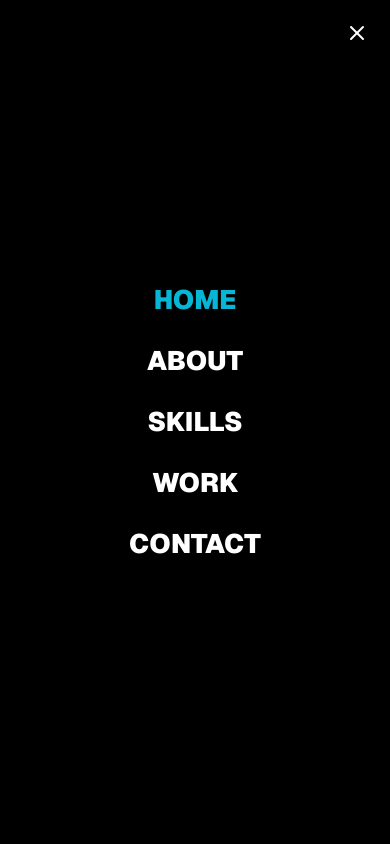
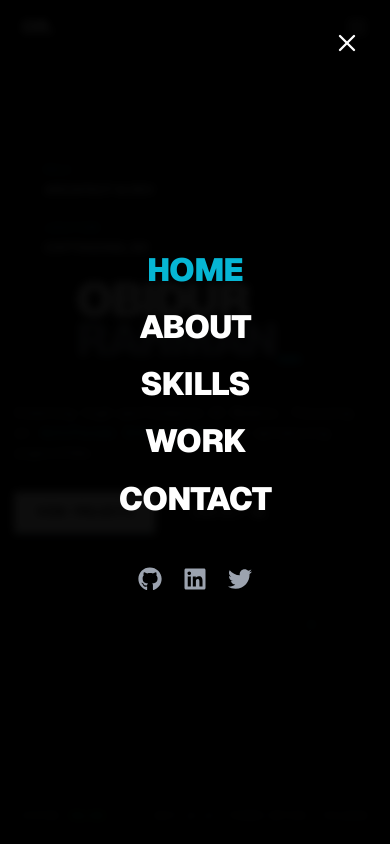
Before and after one commit to ashfinnn/obidur-rahman, a Next.js app: page / in a window 390 px wide. Both pictures are taken after a click on the button 356 px from the left and 26 px from the top of the page. Shown: the top 844 px of the page. Built offline with nearby package versions, Linux system fonts and the light colour scheme.

Commit message:
modified:   app/components/Header.tsx 	modified:   app/components/Hero.tsx 	modified:   app/components/sections/AboutSection.tsx

```diff
--- a/app/components/Header.tsx
+++ b/app/components/Header.tsx
@@ -4,6 +4,7 @@ import Link from 'next/link';
 import { useState, useEffect } from 'react';
 import { FaGithub, FaLinkedin, FaTwitter } from 'react-icons/fa';
 import { FiMenu, FiX } from 'react-icons/fi';
+import { motion, AnimatePresence } from 'framer-motion';
 
 const navItems = [
     { id: 'hero', label: 'HOME' },
@@ -13,19 +14,29 @@ const navItems = [
     { id: 'contact', label: 'CONTACT' },
 ];
 
-// Intersection observer initial setup removed from module scope because it referenced component state.
-// The observer is already created inside the Header component's useEffect where setActiveSection and setIsDark are available.
+const socialLinks = [
+    { icon: FaGithub, href: 'https://github.com/yourusername', label: 'GitHub' },
+    { icon: FaLinkedin, href: 'https://linkedin.com/in/yourusername', label: 'LinkedIn' },
+    { icon: FaTwitter, href: 'https://twitter.com/yourusername', label: 'Twitter' },
+];
 
 const Header = () => {
     const [activeSection, setActiveSection] = useState('hero');
     const [isDark, setIsDark] = useState(true);
     const [mobileMenuOpen, setMobileMenuOpen] = useState(false);
+    const [scrolled, setScrolled] = useState(false);
 
     useEffect(() => {
-        // INTERSECTION OBSERVER: The robust way to track sticky sections
+        // Track scroll for additional effects
+        const handleScroll = () => {
+            setScrolled(window.scrollY > 50);
+        };
+        window.addEventListener('scroll', handleScroll);
+
+        // Intersection observer for active section tracking
         const observerOptions = {
             root: null,
-            rootMargin: '-45% 0px -45% 0px', // Detects what is in the MIDDLE 10% of screen
+            rootMargin: '-45% 0px -45% 0px',
             threshold: 0
         };
 
@@ -33,9 +44,6 @@ const Header = () => {
             entries.forEach((entry) => {
                 if (entry.isIntersecting) {
                     setActiveSection(entry.target.id);
-
-                    // Auto-detect theme based on section data-attribute
-                    // Note: You need to add data-theme="light" or "dark" to your sections
                     const theme = entry.target.closest('section')?.getAttribute('data-theme');
                     if (theme) setIsDark(theme === 'dark');
                 }
@@ -43,86 +51,238 @@ const Header = () => {
         };
 
         const observer = new IntersectionObserver(observerCallback, observerOptions);
-
         navItems.forEach((item) => {
             const element = document.getElementById(item.id);
             if (element) observer.observe(element);
         });
 
-        return () => observer.disconnect();
+        return () => {
+            observer.disconnect();
+            window.removeEventListener('scroll', handleScroll);
+        };
     }, []);
 
-    // Dynamic styles
-    const bgClass = isDark ? 'bg-black/20 border-white/10' : 'bg-white/40 border-black/10';
+    // Prevent body scroll when mobile menu is open
+    useEffect(() => {
+        if (mobileMenuOpen) {
+            document.body.style.overflow = 'hidden';
+        } else {
+            document.body.style.overflow = 'unset';
+        }
+        return () => {
+            document.body.style.overflow = 'unset';
+        };
+    }, [mobileMenuOpen]);
+
+    const bgClass = isDark
+        ? 'bg-black/20 border-white/10'
+        : 'bg-white/60 border-black/10';
     const textClass = isDark ? 'text-white' : 'text-black';
-    const muteClass = isDark ? 'text-gray-500' : 'text-gray-400';
+    const muteClass = isDark ? 'text-gray-400' : 'text-gray-500';
 
     return (
         <>
             {/* --- DESKTOP SIDEBAR --- */}
-            <aside className={`hidden md:flex fixed left-0 top-0 bottom-0 w-28 flex-col justify-between py-8 z-[999] border-r backdrop-blur-xl transition-all duration-500 ${bgClass}`}>
+            <motion.aside
+                initial={{ x: -100, opacity: 0 }}
+                animate={{ x: 0, opacity: 1 }}
+                transition={{ duration: 0.6, ease: 'easeOut' }}
+                className={`hidden md:flex fixed left-0 top-0 bottom-0 w-28 flex-col justify-between py-8 z-[999] border-r backdrop-blur-xl transition-all duration-500 ${bgClass} ${scrolled ? 'shadow-2xl' : ''}`}
+            >
                 {/* Logo */}
-                <button onClick={() => window.scrollTo({ top: 0, behavior: 'smooth' })} className="w-full flex justify-center">
-                    <span className={`font-black text-2xl tracking-tighter ${textClass}`}>OR.</span>
-                </button>
+                <motion.button
+                    onClick={() => window.scrollTo({ top: 0, behavior: 'smooth' })}
+                    className="w-full flex justify-center group"
+                    whileHover={{ scale: 1.05 }}
+                    whileTap={{ scale: 0.95 }}
+                >
+                    <span className={`font-black text-2xl tracking-tighter transition-colors ${textClass} group-hover:text-cyan-500`}>
+                        OR.
+                    </span>
+                </motion.button>
 
                 {/* Nav */}
-                <nav className="flex flex-col w-full gap-2">
-                    {navItems.map((item) => {
+                <nav className="flex flex-col w-full gap-1">
+                    {navItems.map((item, idx) => {
                         const isActive = activeSection === item.id;
                         return (
+                            <motion.div
+                                key={item.id}
+                                initial={{ x: -20, opacity: 0 }}
+                                animate={{ x: 0, opacity: 1 }}
+                                transition={{ delay: idx * 0.1 }}
+                            >
                                 <Link
-                                key={item.id}
                                     href={`#${item.id}`}
-                                className="relative flex items-center justify-center h-12 w-full group"
+                                    className="relative flex items-center justify-center h-14 w-full group"
                                 >
-                                <div className={`flex items-center gap-2 transition-all duration-300 ${isActive ? 'translate-x-2' : ''}`}>
-                                    <span className={`text-[10px] font-mono font-bold uppercase tracking-widest transition-colors ${isActive ? 'text-cyan-500' : 'text-transparent group-hover:text-gray-400'}`}>
+                                    {/* Active indicator line */}
+                                    <motion.div
+                                        className="absolute left-0 w-1 h-8 bg-cyan-500 rounded-r-full"
+                                        initial={false}
+                                        animate={{
+                                            opacity: isActive ? 1 : 0,
+                                            scaleY: isActive ? 1 : 0.5
+                                        }}
+                                        transition={{ duration: 0.3 }}
+                                    />
+
+                                    <div className={`flex items-center gap-2.5 transition-all duration-300 ${isActive ? 'translate-x-1' : ''}`}>
+                                        <span className={`text-[9px] font-mono font-bold uppercase tracking-widest transition-all duration-300 ${
+                                            isActive
+                                                ? 'text-cyan-500 opacity-100'
+                                                : 'opacity-0 group-hover:opacity-60'
+                                        } ${muteClass}`}>
                                             {item.label}
                                         </span>
-                                    <div className={`w-1.5 h-1.5 rounded-full transition-all duration-300 ${isActive ? 'bg-cyan-500 scale-125' : isDark ? 'bg-white/20' : 'bg-black/20'}`} />
+                                        <motion.div
+                                            className={`w-1.5 h-1.5 rounded-full transition-all duration-300 ${
+                                                isActive
+                                                    ? 'bg-cyan-500 shadow-[0_0_8px_rgba(6,182,212,0.6)]'
+                                                    : isDark ? 'bg-white/30' : 'bg-black/30'
+                                            }`}
+                                            whileHover={{ scale: 1.3 }}
+                                        />
                                     </div>
                                 </Link>
+                            </motion.div>
                         );
                     })}
                 </nav>
 
                 {/* Socials */}
-                <div className="flex flex-col items-center gap-6">
-                    {[FaGithub, FaLinkedin, FaTwitter].map((Icon, i) => (
-                        <a key={i} href="#" className={`hover:text-cyan-500 transition-colors ${muteClass}`}>
-                            <Icon size={18} />
-                        </a>
+                <div className="flex flex-col items-center gap-5">
+                    {/* Divider */}
+                    <div className={`w-px h-12 ${isDark ? 'bg-white/10' : 'bg-black/10'}`} />
+
+                    {socialLinks.map((social, i) => (
+                        <motion.a
+                            key={i}
+                            href={social.href}
+                            target="_blank"
+                            rel="noopener noreferrer"
+                            className={`transition-colors relative group ${muteClass}`}
+                            whileHover={{ scale: 1.15, y: -2 }}
+                            whileTap={{ scale: 0.95 }}
+                            aria-label={social.label}
+                        >
+                            <social.icon size={18} className="group-hover:text-cyan-500 transition-colors" />
+
+                            {/* Tooltip */}
+                            <span className="absolute left-full ml-4 px-2 py-1 bg-black text-white text-[10px] font-mono rounded opacity-0 group-hover:opacity-100 transition-opacity whitespace-nowrap pointer-events-none">
+                                {social.label}
+                            </span>
+                        </motion.a>
                     ))}
                 </div>
-            </aside>
+            </motion.aside>
 
             {/* --- MOBILE TOP BAR --- */}
-            <header className={`md:hidden fixed top-0 left-0 right-0 z-[999] px-6 py-4 flex justify-between items-center backdrop-blur-xl border-b transition-colors duration-500 ${isDark ? 'bg-black/80 border-white/10 text-white' : 'bg-white/90 border-black/10 text-black'}`}>
-                <span className="font-black text-xl">OR.</span>
-                <button onClick={() => setMobileMenuOpen(true)}>
+            <motion.header
+                initial={{ y: -100 }}
+                animate={{ y: 0 }}
+                transition={{ duration: 0.5 }}
+                className={`md:hidden fixed top-0 left-0 right-0 z-[999] px-6 py-4 flex justify-between items-center backdrop-blur-xl border-b transition-all duration-500 ${
+                    isDark
+                        ? 'bg-black/80 border-white/10 text-white'
+                        : 'bg-white/90 border-black/10 text-black'
+                } ${scrolled ? 'shadow-lg py-3' : ''}`}
+            >
+                <motion.span
+                    className="font-black text-xl"
+                    whileHover={{ scale: 1.05 }}
+                    whileTap={{ scale: 0.95 }}
+                >
+                    OR.
+                </motion.span>
+
+                <motion.button
+                    onClick={() => setMobileMenuOpen(true)}
+                    whileHover={{ scale: 1.1 }}
+                    whileTap={{ scale: 0.9 }}
+                    className="relative z-10"
+                >
                     <FiMenu size={24} />
-                </button>
-            </header>
+                </motion.button>
+            </motion.header>
 
             {/* MOBILE MENU OVERLAY */}
+            <AnimatePresence>
                 {mobileMenuOpen && (
-                <div className="fixed inset-0 z-[1000] bg-black text-white flex flex-col items-center justify-center gap-8">
-                    <button onClick={() => setMobileMenuOpen(false)} className="absolute top-6 right-6">
-                        <FiX size={24} />
-                    </button>
-                    {navItems.map(item => (
+                    <>
+                        {/* Backdrop */}
+                        <motion.div
+                            initial={{ opacity: 0 }}
+                            animate={{ opacity: 1 }}
+                            exit={{ opacity: 0 }}
+                            transition={{ duration: 0.3 }}
+                            className="fixed inset-0 z-[1000] bg-black/95 backdrop-blur-sm"
+                            onClick={() => setMobileMenuOpen(false)}
+                        />
+
+                        {/* Menu Content */}
+                        <motion.div
+                            initial={{ opacity: 0, scale: 0.9 }}
+                            animate={{ opacity: 1, scale: 1 }}
+                            exit={{ opacity: 0, scale: 0.9 }}
+                            transition={{ duration: 0.3 }}
+                            className="fixed inset-0 z-[1001] flex flex-col items-center justify-center gap-6 text-white"
+                        >
+                            {/* Close Button */}
+                            <motion.button
+                                onClick={() => setMobileMenuOpen(false)}
+                                className="absolute top-6 right-6 p-2"
+                                whileHover={{ rotate: 90, scale: 1.1 }}
+                                whileTap={{ scale: 0.9 }}
+                            >
+                                <FiX size={28} />
+                            </motion.button>
+
+                            {/* Nav Items */}
+                            {navItems.map((item, idx) => (
+                                <motion.div
+                                    key={item.id}
+                                    initial={{ opacity: 0, y: 20 }}
+                                    animate={{ opacity: 1, y: 0 }}
+                                    transition={{ delay: idx * 0.1 }}
+                                >
                                     <Link
-                            key={item.id}
                                         href={`#${item.id}`}
                                         onClick={() => setMobileMenuOpen(false)}
-                            className={`text-3xl font-black ${activeSection === item.id ? 'text-cyan-500' : 'text-white'}`}
+                                        className={`text-4xl font-black tracking-tight transition-colors ${
+                                            activeSection === item.id ? 'text-cyan-500' : 'text-white hover:text-cyan-400'
+                                        }`}
                                     >
                                         {item.label}
                                     </Link>
+                                </motion.div>
                             ))}
-                </div>
+
+                            {/* Social Links */}
+                            <motion.div
+                                className="flex gap-6 mt-8"
+                                initial={{ opacity: 0 }}
+                                animate={{ opacity: 1 }}
+                                transition={{ delay: 0.5 }}
+                            >
+                                {socialLinks.map((social, i) => (
+                                    <motion.a
+                                        key={i}
+                                        href={social.href}
+                                        target="_blank"
+                                        rel="noopener noreferrer"
+                                        className="text-gray-400 hover:text-cyan-500 transition-colors"
+                                        whileHover={{ scale: 1.2, y: -2 }}
+                                        whileTap={{ scale: 0.9 }}
+                                    >
+                                        <social.icon size={24} />
+                                    </motion.a>
+                                ))}
+                            </motion.div>
+                        </motion.div>
+                    </>
                 )}
+            </AnimatePresence>
         </>
     );
 };
--- a/app/components/Hero.tsx
+++ b/app/components/Hero.tsx
@@ -48,7 +48,7 @@ const Hero = () => {
                     </div>
                     <div className="space-y-1">
                         <p className="text-[10px] font-mono text-cyan-500 tracking-widest">LOCATION</p>
-                        <p className="text-sm font-bold text-gray-300">DHAKA, BD</p>
+                        <p className="text-sm font-bold text-gray-300">CHITTAGONG, BD</p>
                     </div>
                 </div>
 
@@ -77,9 +77,9 @@ const Hero = () => {
                         className="mt-12 md:ml-2 max-w-xl"
                     >
                         <p className="font-mono text-sm md:text-base text-gray-400 leading-relaxed">
-                            Constructing high-performance digital infrastructure. Focusing on{' '}
-                            <span className="text-cyan-400 hover:bg-cyan-400/10 cursor-cell px-1 transition-colors">computational geometry</span>{' '}
-                            and algorithmic efficiency.
+                            Creating high-performance AI Models. Focusing on{' '}
+                            <span className="text-cyan-400 hover:bg-cyan-400/10 cursor-cell px-1 transition-colors">Artificial Intelligence</span>{' '}
+                            and optimizing algorithms.
                         </p>
 
                         <div className="mt-8 flex flex-wrap gap-4">
--- a/app/components/sections/AboutSection.tsx
+++ b/app/components/sections/AboutSection.tsx
@@ -5,7 +5,7 @@ import Image from 'next/image';
 import {
     SiPython, SiTypescript, SiCplusplus, SiPytorch,
     SiPostgresql, SiDocker, SiNextdotjs, SiAwslambda
-} from 'react-icons/si'; // Using Simple Icons for cleaner look
+} from 'react-icons/si';
 
 // --- Tech Stack Data ---
 const techStack = [
@@ -48,40 +48,39 @@ const AboutSection = () => {
                     >
                         {/* Badge */}
                         <div className="inline-block px-3 py-1 mb-6 border border-black/10 rounded-full bg-white shadow-sm">
-                            <span className="font-mono text-xs text-cyan-600 tracking-widest uppercase">01 // The Narrative</span>
+                            <span className="font-mono text-xs text-cyan-600 tracking-widest uppercase">01 // The Story</span>
                         </div>
 
                         {/* Headline */}
                         <h2 className="text-5xl md:text-7xl font-black text-black mb-8 leading-[0.9] tracking-tighter">
-                            DEFINING<br />
+                            BUILDING<br />
                             <span className="text-transparent bg-clip-text bg-gradient-to-r from-cyan-600 to-blue-600">
-                                THE FUTURE
+                                WHAT MATTERS
                             </span>
                         </h2>
 
-                        {/* Expanded, Personal Bio */}
+                        {/* Enhanced, Natural Bio */}
                         <div className="space-y-5 text-base md:text-lg text-gray-600 leading-relaxed font-light">
                             <p>
-                                It started with <span className="text-black font-semibold">Calculus</span>. The idea that you could describe the curvature of the world with a single equation fascinated me. Growing up in Bangladesh, I realized that while mathematics described the world, code <span className="italic">changed</span> it.
+                                My journey into tech started with a simple fascination: watching patterns emerge from chaos. Growing up in Bangladesh, I'd spend hours thinking about how tiny decisions compound into massive systems—how a single line of code could ripple into something that touches millions.
                             </p>
                             <p>
-                                I don't just write software; I treat code as <span className="text-cyan-700 font-medium">executable architecture</span>. Whether I'm optimizing a Neural Network or architecting a scalable backend, I obsess over the intersection of <strong>algorithmic efficiency</strong> and <strong>human impact</strong>. I build systems that are as beautiful under the hood as they are on the screen.
+                                These days, I'm deep in the trenches of machine learning and full-stack development, building things that actually matter. I love that moment when theory clicks into practice—when an algorithm you've been debugging finally converges, or when a user interface just <span className="italic">feels right</span>. For me, great software sits at the intersection of elegant code and genuine human needs.
                             </p>
                             <p>
-                                When I'm not buried in documentation or training models, you'll find me organizing R&D initiatives at <span className="text-black font-semibold underline decoration-cyan-400 underline-offset-4">The Code Forum</span> or exploring the bleeding edge of Edge AI.
+                                Outside of coding, I'm usually reading <span className="text-black font-semibold underline decoration-cyan-400 underline-offset-4">research papers</span>  over coffee, or experimenting with whatever caught my curiosity that week. Currently obsessed with making AI models run faster on edge devices.
                             </p>
                         </div>
 
-                        {/* --- NEW: INTEGRATED SKILLS ROW --- */}
+                        {/* --- INTEGRATED SKILLS ROW --- */}
                         <div className="mt-10 pt-8 border-t border-black/10">
                             <span className="block font-mono text-[10px] text-gray-400 uppercase tracking-widest mb-4">
-                                CURRENTLY BUILDING WITH
+                                CURRENT STACK
                             </span>
                             <div className="flex flex-wrap gap-6">
                                 {techStack.map((tech, i) => (
                                     <div key={i} className="group flex flex-col items-center gap-2 cursor-help">
                                         <tech.icon className={`text-2xl text-gray-400 transition-colors duration-300 ${tech.color}`} />
-                                        {/* Tooltip-like label that appears on hover */}
                                         <span className="opacity-0 group-hover:opacity-100 transition-opacity absolute mt-8 text-[10px] font-mono bg-black text-white px-2 py-1 rounded">
                                             {tech.name}
                                         </span>
@@ -114,7 +113,7 @@ const AboutSection = () => {
                                     className="absolute -bottom-6 -left-12 bg-black text-white p-6 shadow-2xl max-w-[220px] border-l-4 border-cyan-500"
                                 >
                                     <div className="text-4xl font-bold text-white">3<span className="text-cyan-500">+</span></div>
-                                    <div className="text-xs font-mono text-gray-400 tracking-widest mt-1">YEARS RESEARCH & DEV EXPERIENCE</div>
+                                    <div className="text-xs font-mono text-gray-400 tracking-widest mt-1">YEARS IN THE FIELD</div>
                                 </motion.div>
                             </div>
                         </motion.div>
```
Lines whose indentation alone changed are shown as unchanged.
